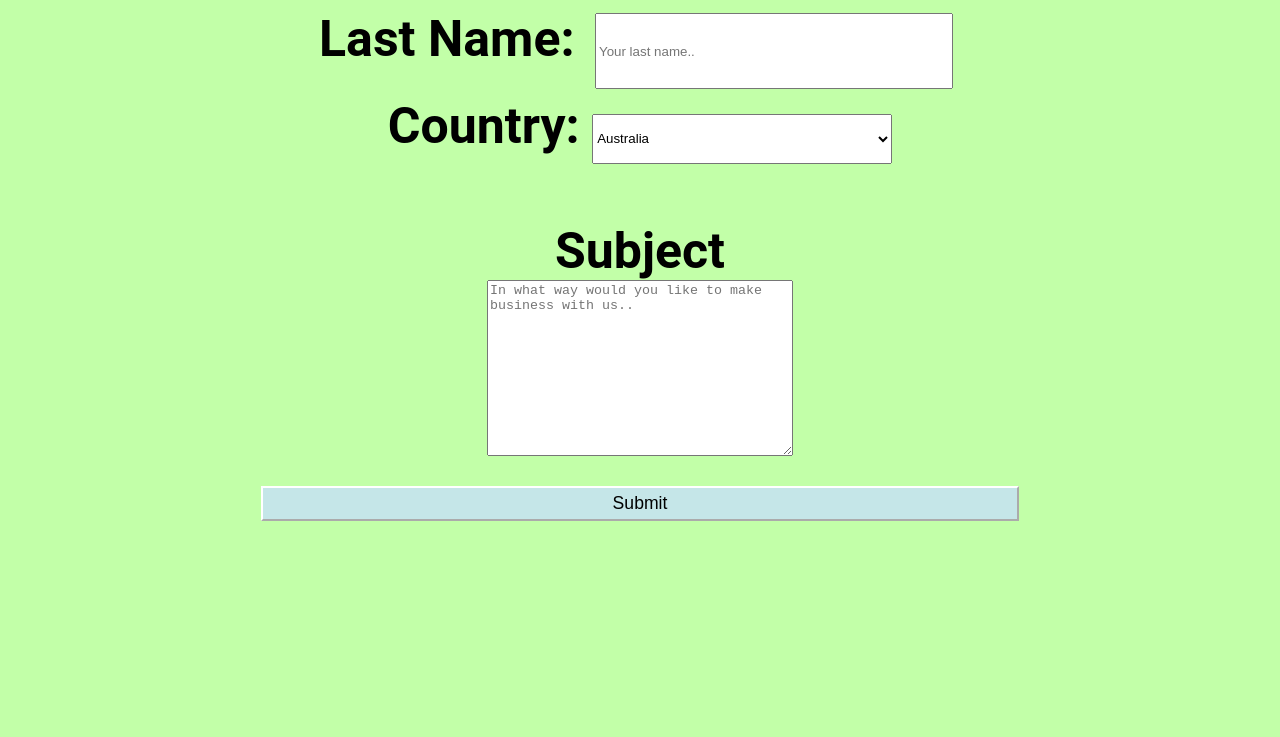
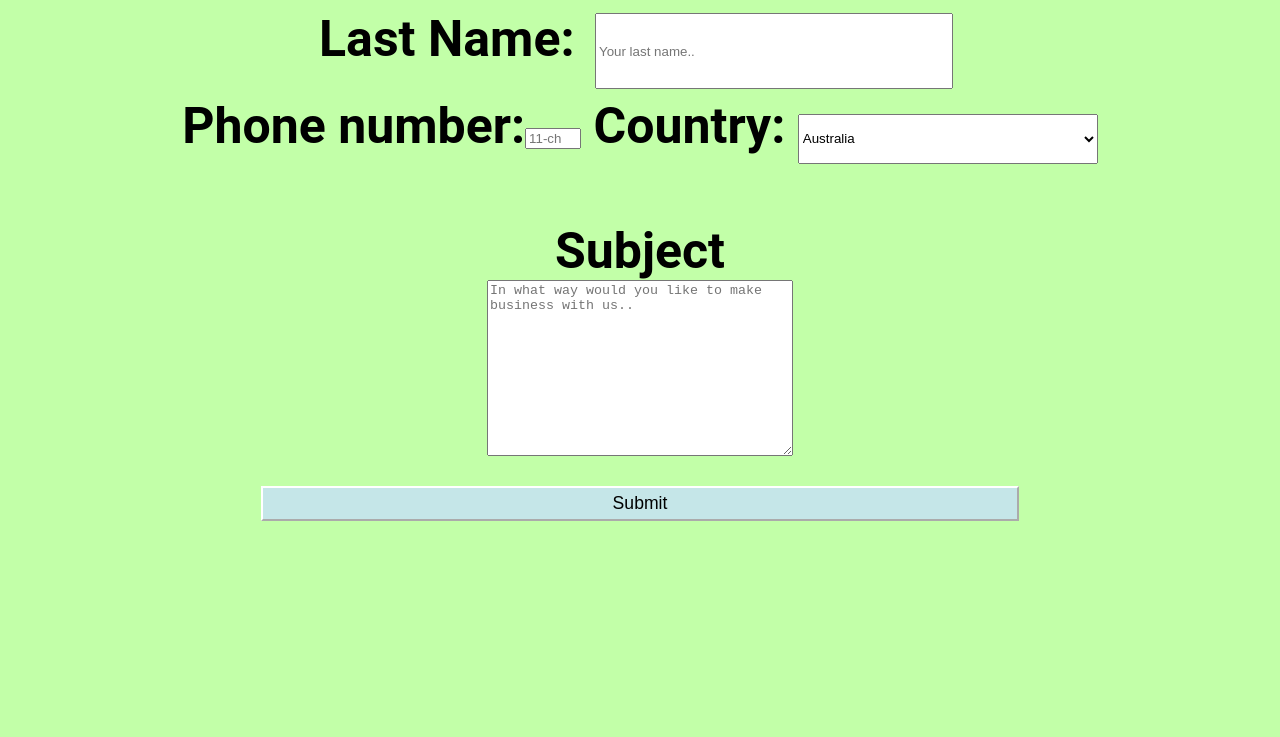
Before and after one commit to David12peters/david12peters.github.io, a plain HTML site: page index.html in a window 1280 px wide. Shown: the part 2123-2860 px from the top of the page. Drawn offline with nearby package versions, Linux system fonts and the light colour scheme.

Commit message:
Update index.html

```diff
--- a/index.html
+++ b/index.html
@@ -306,6 +306,7 @@ body {
  <input type="text" id="name" name="firstname" placeholder="Your name.."><br />
 <label for="name">Last Name:</label>
 <input type="text" id="name" name="lastname" placeholder="Your last name.."><br />
+<label for="number">Phone number:<input id="number" type="number" min="11" max="15" placeholder="11-characters" /></label>
 <label for="country">Country:</label>
  <select id="country" name="country">
  <option value="australia">Australia</option>
```
